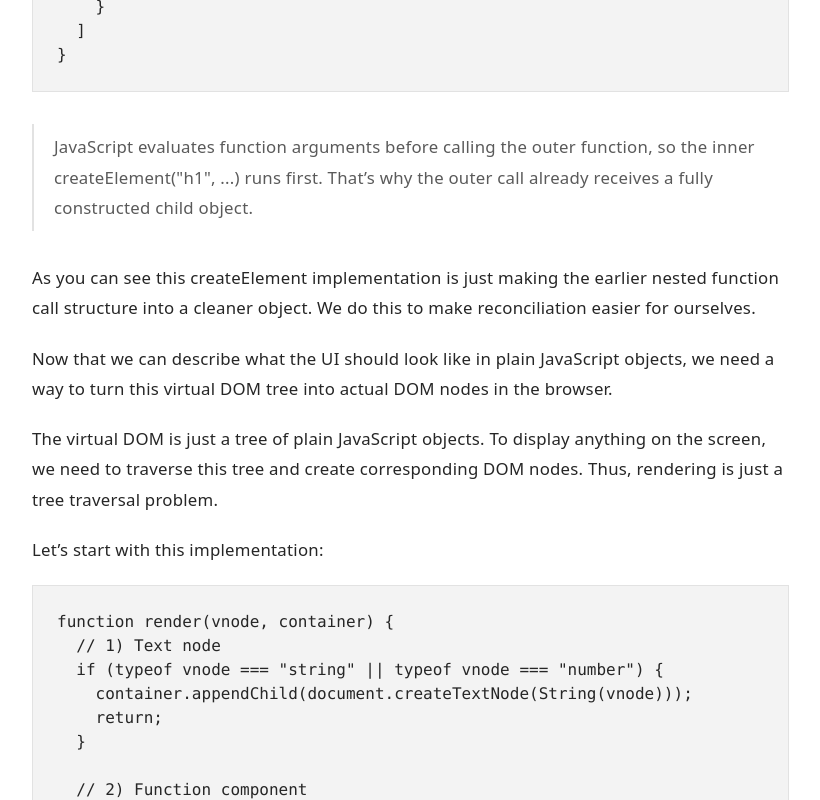
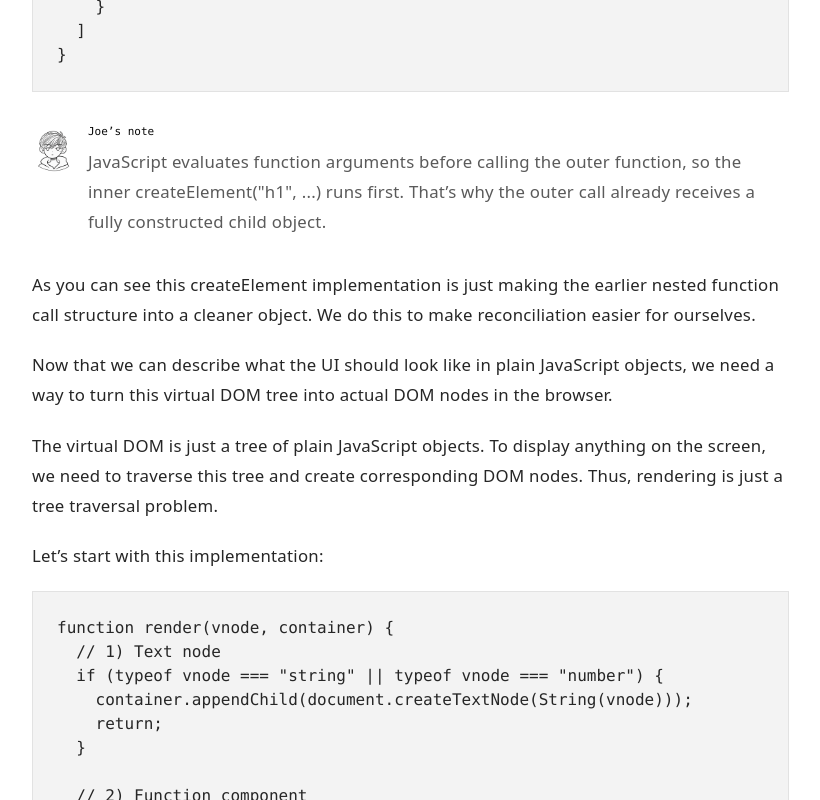
Before and after one commit to JoeS51/Johannes_Sluis_Portfolio_3.0, a Next.js app: page /blog/building-react-from-scratch in a window 1280 px wide. Shown: the part 5040-5840 px from the top of the page, without its empty margins (18-838 px from the left). Built offline with nearby package versions, Linux system fonts and the light colour scheme.

Commit message:
added author's note

```diff
--- a/app/blog/diagrams/replication.module.css
+++ b/app/blog/diagrams/replication.module.css
@@ -1,10 +1,28 @@
 .figure {
+  position: relative;
   margin: 2rem 0;
   padding: 24px 0;
   border-block: 1px solid var(--ink-hairline);
   color: var(--ink-text);
   font-size: 13px;
   line-height: 1.5;
+}
+
+.progress {
+  position: absolute;
+  bottom: -1px;
+  left: 0;
+  width: 100%;
+  height: 2px;
+  overflow: hidden;
+}
+
+.progress > div {
+  width: 100%;
+  height: 100%;
+  background: var(--ink-muted);
+  opacity: .5;
+  transform-origin: left;
 }
 
 .trunk {
--- a/app/blog/diagrams/replication.tsx
+++ b/app/blog/diagrams/replication.tsx
@@ -3,6 +3,9 @@
 import { useEffect, useRef, useState } from "react";
 import { motion, useInView, useReducedMotion } from "framer-motion";
 import styles from "./replication.module.css";
+
+const durations = [330, 2400, 1520, 2400, 1100];
+const totalDuration = durations.reduce((total, duration) => total + duration, 0);
 
 export function ReplicationAnimation() {
   const ref = useRef<HTMLElement>(null);
@@ -14,10 +17,12 @@ export function ReplicationAnimation() {
 
   useEffect(() => {
     if (!running) return;
-    const durations = [330, 2400, 1520, 2400, 1100];
     const timer = window.setTimeout(() => setStep((value) => (value + 1) % 5), durations[step]);
     return () => window.clearTimeout(timer);
   }, [running, step]);
+
+  const progressStart = durations.slice(0, current).reduce((total, duration) => total + duration, 0) / totalDuration;
+  const progressEnd = progressStart + durations[current] / totalDuration;
 
   return (
     <figure ref={ref} className={styles.figure} aria-label="The primary writes INSERT and COMMIT records to WAL, then streams them over TCP to two replicas. Each replica writes the received WAL locally before replaying it." data-running={running}>
@@ -74,6 +79,14 @@ export function ReplicationAnimation() {
           </div>
         ))}
       </div>
+      <div className={styles.progress} aria-hidden="true">
+        <motion.div
+          key={current}
+          initial={{ scaleX: reducedMotion ? 1 : progressStart }}
+          animate={{ scaleX: reducedMotion ? 1 : running ? progressEnd : progressStart }}
+          transition={{ duration: running ? durations[current] / 1000 : 0, ease: "linear" }}
+        />
+      </div>
     </figure>
   );
 }
--- a/app/blog/markdown-content.tsx
+++ b/app/blog/markdown-content.tsx
@@ -1,4 +1,5 @@
 import { Fragment, type ComponentType } from "react";
+import Image from "next/image";
 import ReactMarkdown, { type Components } from "react-markdown";
 import rehypeRaw from "rehype-raw";
 import rehypeSanitize, { defaultSchema } from "rehype-sanitize";
@@ -14,6 +15,7 @@ const markdownSchema = {
   tagNames: [...(defaultSchema.tagNames ?? []), "video", "source"],
   attributes: {
     ...defaultSchema.attributes,
+    div: [...(defaultSchema.attributes?.div ?? []), ["className", "blog-definitions"]],
     video: ["autoPlay", "className", "controls", "loop", "muted", "playsInline", "poster"],
     source: ["src", "type"],
   },
@@ -56,7 +58,23 @@ const components: Components = {
   ul: ({ children }) => <ul className="blog-list">{children}</ul>,
   ol: ({ children }) => <ol className="blog-ordered-list">{children}</ol>,
   li: ({ children }) => <li className="blog-list-item">{children}</li>,
-  blockquote: ({ children }) => <blockquote className="blog-quote">{children}</blockquote>,
+  blockquote: ({ children }) => (
+    <div className="blog-commentary">
+      <Image className="blog-commentary-avatar" src="/images/commentary-avatar.png" alt="" width={44} height={44} />
+      <aside className="blog-author-note" aria-label="Joe’s note">
+        <span className="blog-author-note-label">Joe’s note</span>
+        <div className="blog-quote">{children}</div>
+      </aside>
+    </div>
+  ),
+  dl: ({ children }) => (
+    <div className="blog-definition">
+      <span className="blog-definition-label">Term</span>
+      <dl>{children}</dl>
+    </div>
+  ),
+  dt: ({ children }) => <dt className="blog-definition-term">{children}</dt>,
+  dd: ({ children }) => <dd className="blog-definition-description">{children}</dd>,
   pre: ({ children }) => <div className="blog-code-block-wrapper"><pre>{children}</pre></div>,
   code: ({ children, className }) => <code className={className ?? "blog-inline-code"}>{children}</code>,
   table: ({ children }) => <div className="blog-table-wrapper"><table>{children}</table></div>,
--- a/app/globals.css
+++ b/app/globals.css
@@ -608,6 +608,88 @@ html[data-ink-theme="dark"]:has(.ink) body {
   color: inherit;
 }
 
+.ink .blog-commentary {
+  display: grid;
+  grid-template-columns: 44px minmax(0, 1fr);
+  gap: 12px;
+  align-items: start;
+  margin: 2rem 0;
+}
+
+.ink .blog-commentary-avatar {
+  display: block;
+  width: 44px;
+  height: 44px;
+  margin-top: 4px;
+  object-fit: contain;
+}
+
+.ink .blog-author-note {
+  min-width: 0;
+}
+
+.ink .blog-author-note-label {
+  display: block;
+  margin-bottom: 6px;
+  color: var(--ink-fg);
+  font: 11px/1.5 ui-monospace, Menlo, Consolas, monospace;
+}
+
+.ink .blog-author-note > .blog-quote {
+  margin: 0;
+  padding: 0;
+  border: 0;
+}
+
+.ink .blog-definitions {
+  display: grid;
+  grid-template-columns: repeat(2, minmax(0, 1fr));
+  gap: 16px;
+  margin: 24px 0;
+}
+
+.ink .blog-definition {
+  margin: 24px 0;
+  padding: 20px;
+  border: 1px solid var(--ink-hairline);
+  background: transparent;
+}
+
+.ink .blog-definitions .blog-definition {
+  margin: 0;
+}
+
+.ink .blog-definition-label {
+  color: var(--ink-muted);
+  font: 10px/1.5 ui-monospace, Menlo, Consolas, monospace;
+  letter-spacing: .08em;
+  text-transform: uppercase;
+}
+
+.ink .blog-definition dl {
+  margin: 10px 0 0;
+}
+
+.ink .blog-definition-term {
+  color: var(--ink-fg);
+  font-size: 16px;
+  font-weight: 600;
+  line-height: 1.4;
+}
+
+.ink .blog-definition-description {
+  margin: 8px 0 0;
+  color: var(--ink-text);
+  font-size: 15px;
+  line-height: 1.65;
+}
+
+@media (max-width: 600px) {
+  .ink .blog-definitions {
+    grid-template-columns: 1fr;
+  }
+}
+
 .ink .blog-table-wrapper,
 .ink .blog-table-header,
 .ink .blog-table-cell,
--- a/content/writing/how-database-replication-actually-works.ts
+++ b/content/writing/how-database-replication-actually-works.ts
@@ -68,7 +68,13 @@ You don't need to understand everything in this WAL record, but you can see that
 the timestamp already computed on the primary, so when the replica receives these two WAL records, it will just use
 the timestamp data it received rather than computing its own.
 
-Another important piece to look at here is the **LSN**. LSN, short for Log Sequence Number, defines the byte offset of a WAL record in the WAL.
+Another important piece to look at here is the LSN.
+
+<dl>
+<dt>Log Sequence Number (LSN)</dt>
+<dd>the byte offset of a WAL record in the WAL</dd>
+</dl>
+
 In Postgres, the LSN is a single 64-bit integer represented by 32-bit integer / 32-bit integer (I know it's weird). So in the example above, the first INSERT record
 is at byte offset 0x1000100 in the WAL and the second COMMIT record is at a byte offset 0x1000180. You can see how this can be important in database replication.
 By comparing the primary's current LSN with the LSN the replica has replayed up to, you can tell how far behind the replica is (**replica lag** but we will get into more of that later)
@@ -94,8 +100,22 @@ This WAL replay is the same mechanism that is used when a database crashes and y
 
 ### When is a write considered successful?
 
-In the animation above, I intentionally left out a crucial detail. When can we tell the client that their transaction has committed? The answer to that depends
-on whether you are using **synchronous replication** or **asynchronous replication**.
+In the animation above, I intentionally left out a crucial detail about when can we tell the client that their transaction has been committed.
+The answer to that depends on whether you are using synchronous replication or asynchronous replication.
+
+<div class="blog-definitions">
+<dl>
+<dt>Synchronous replication</dt>
+<dd>The primary waits for the required replicas to acknowledge the transaction before reporting success to the client</dd>
+</dl>
+<dl>
+<dt>Asynchronous replication</dt>
+<dd>The primary reports a successful commit without waiting for replica acknowledgements. Replicas catch up independently, so a failover can lose writes already acknowledged to the client.</dd>
+</dl>
+</div>
+
+> In Postgres, there's a setting called \`synchronous_commit\` that determines what the primary waits for before reporting a successful commit. When synchronous replicas are configured, it can wait for them to write, flush, or replay the WAL.
+> So even within synchronous replication, there are more layers...
 
 ### replication lag
 
```
Also changed, not shown: public/images/commentary-avatar.png (added).
